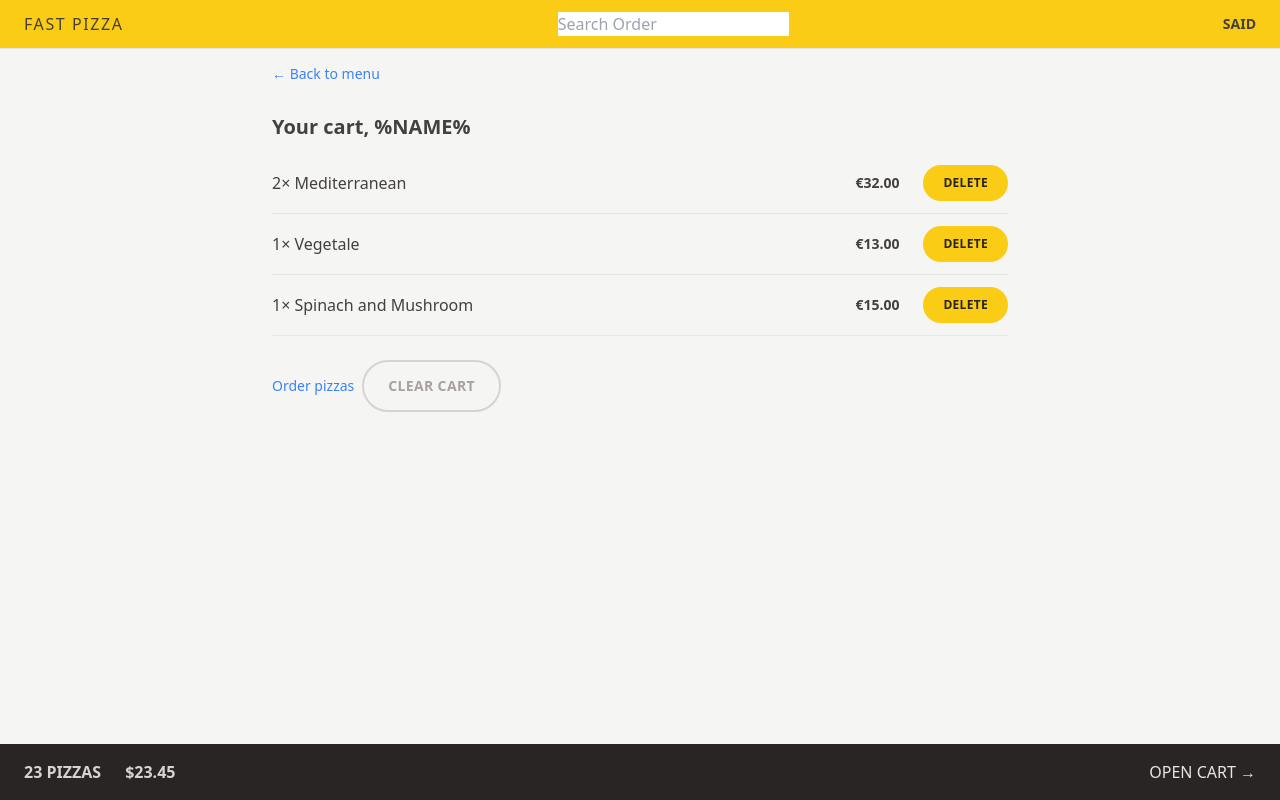
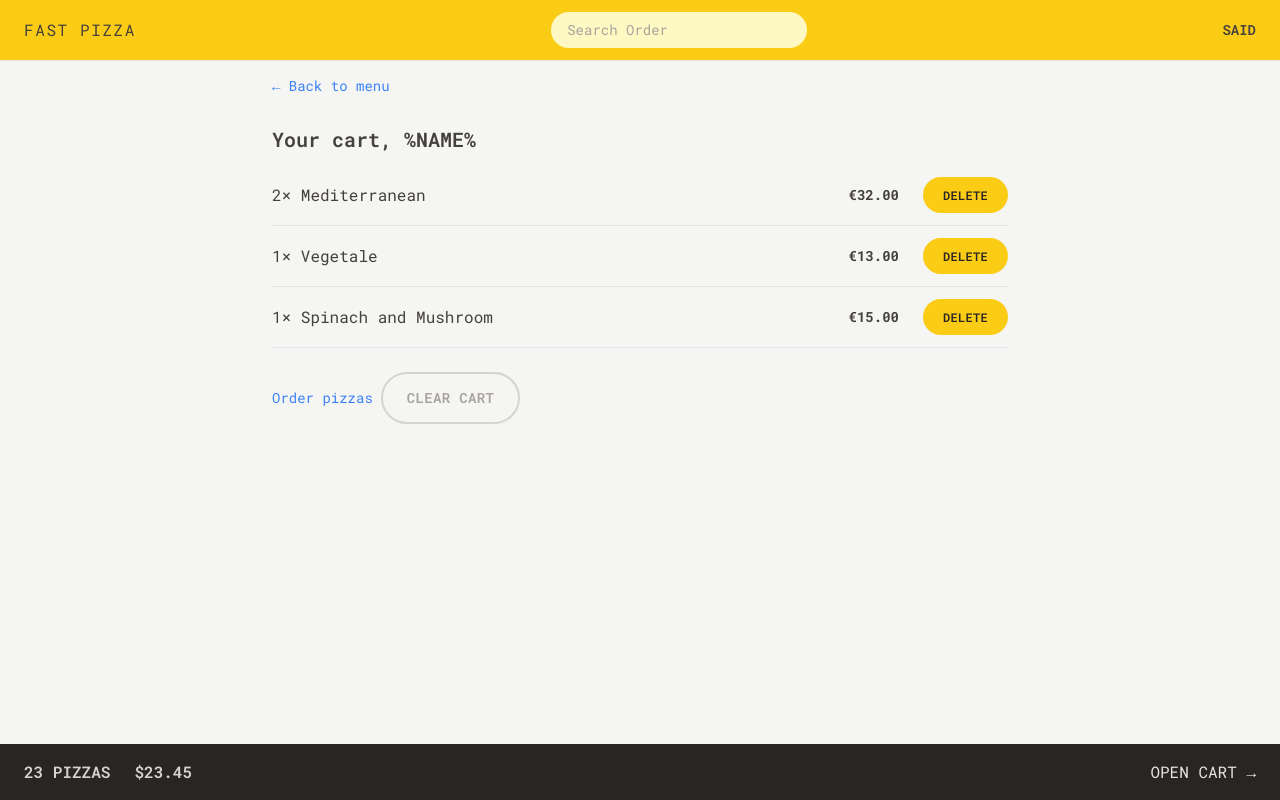
Before and after one commit to saidmallali/fast-pizza, a React (Vite) app: page /cart in a window 1280 px wide. Built offline with nearby package versions, Linux system fonts and the light colour scheme.

Commit message:
add final styling

```diff
--- a/index.html
+++ b/index.html
@@ -4,7 +4,13 @@
     <meta charset="UTF-8" />
     <link rel="icon" type="image/svg+xml" href="/vite.svg" />
     <meta name="viewport" content="width=device-width, initial-scale=1.0" />
-    <title>Vite + React + TS</title>
+    <link rel="preconnect" href="https://fonts.googleapis.com" />
+    <link rel="preconnect" href="https://fonts.gstatic.com" crossorigin />
+    <link
+      href="https://fonts.googleapis.com/css2?family=Inter:wght@400;600;700;800&family=Roboto+Mono:wght@200;300;400;500;600;700&display=swap"
+      rel="stylesheet"
+    />
+    <title>fast Pizza</title>
   </head>
   <body class="bg-stone-100 text-stone-700">
     <div id="root"></div>
--- a/package.json
+++ b/package.json
@@ -10,9 +10,11 @@
     "preview": "vite preview"
   },
   "dependencies": {
+    "@reduxjs/toolkit": "^1.9.5",
     "axios": "^1.4.0",
     "react": "^18.2.0",
     "react-dom": "^18.2.0",
+    "react-redux": "^8.1.2",
     "react-router-dom": "^6.14.2"
   },
   "devDependencies": {
--- a/src/features/menu/Menu.tsx
+++ b/src/features/menu/Menu.tsx
@@ -7,7 +7,7 @@ function Menu() {
   const menu = useLoaderData() as Pizza[];
 
   return (
-    <ul>
+    <ul className="divide-y divide-stone-200 px-2">
       {/* { menu.map((pizza) => <MenuItem key={pizza.id} pizza={pizza} />)} */}
       {menu.map((pizza) => (
         <MenuItem pizza={pizza} />
--- a/src/features/menu/MenuItem.tsx
+++ b/src/features/menu/MenuItem.tsx
@@ -1,4 +1,5 @@
 import { formatCurrency } from "../../utils/helpers";
+import Button from "../../ui/Button";
 
 interface Pizza {
   id?: number;
@@ -18,17 +19,26 @@ function MenuItem({ pizza }: Props) {
 
   if (!pizza) return null;
   return (
-    <li>
-      <img src={imageUrl} alt={name} />
-      <div>
-        <p>{name}</p>
-        <p>{ingredients?.join(", ")}</p>
-        <div>
+    <li className="flex gap-4 py-2 ">
+      <img
+        src={imageUrl}
+        alt={name}
+        className={`h-24 ${soldOut ? "opacity-70 grayscale" : ""}`}
+      />
+      <div className="flex grow flex-col pt-0.5">
+        <p className="font-medium">{name}</p>
+        <p className="text-sm capitalize italic text-stone-500">
+          {ingredients?.join(", ")}
+        </p>
+        <div className="mt-auto flex items-center justify-between">
           {!soldOut ? (
-            <p>{unitPrice && formatCurrency(unitPrice)}</p>
+            <p className="text-sm">{unitPrice && formatCurrency(unitPrice)}</p>
           ) : (
-            <p>Sold out</p>
+            <p className="text-sm font-medium uppercase text-stone-500">
+              Sold out
+            </p>
           )}
+          <Button type="small">Add to cart</Button>
         </div>
       </div>
     </li>
--- a/src/features/order/CreateOrder.tsx
+++ b/src/features/order/CreateOrder.tsx
@@ -42,7 +42,6 @@ const fakeCart = [
 function CreateOrder() {
   const navigation = useNavigation();
   const formErrors = useActionData() as ErrorForm;
-  console.log(formErrors);
   // const [withPriority, setWithPriority] = useState(false);
   const cart = fakeCart;
   const isSubmitting = navigation.state === "submitting";
@@ -61,10 +60,10 @@ function CreateOrder() {
         <div className="mb-5 flex flex-col gap-2 sm:flex-row sm:items-center">
           <label className="sm:basis-40">Phone number</label>
           <div className="grow">
-            <input type="tel" name="phone" required />
+            <input className="input w-full" type="tel" name="phone" required />
           </div>
           {formErrors?.phone && (
-            <p className="mt-2 rounded-md bg-red-100 p-2 text-xs text-red-700">
+            <p className=" mt-2 rounded-md bg-red-100 p-2 text-xs text-red-700">
               {formErrors.phone}
             </p>
           )}
@@ -112,23 +111,25 @@ interface ErrorForm {
 export async function action({ request }: ActionFunctionArgs) {
   const formData = await request.formData();
   const data = Object.fromEntries(formData);
+  const phoneData = data.phone;
 
+  // customer: data.customer as string,
+  //   phone: data.phone as string,
   const order = {
-    customer: data.customer,
-    phone: data.phone,
+    ...data,
     cart: JSON.parse(data.cart as string),
     priority: data.priority === "on",
   };
 
   const errors = {} as ErrorForm;
-  if (!isValidPhone(order.phone as string))
+  if (!isValidPhone(phoneData as string))
     errors.phone =
       "Please give us your correct phone number. we might need it to contact you.";
 
   if (Object.keys(errors).length > 0) return errors;
 
-  // const newOrder = await createOrder(order);
+  const newOrder = await createOrder(order);
 
-  // return redirect(`/order/${newOrder.id}`);
+  return redirect(`/order/${newOrder.id}`);
 }
 export default CreateOrder;
--- a/src/features/order/SearchOrder.tsx
+++ b/src/features/order/SearchOrder.tsx
@@ -17,6 +17,7 @@ const SearchOrder = () => {
         onChange={(e) => setQuery(e.target.value)}
         placeholder="Search Order"
         value={query}
+        className="w-28 rounded-full bg-yellow-100 px-4 py-2 text-sm transition-all duration-300 placeholder:text-stone-400 focus:outline-none focus:ring focus:ring-yellow-500 focus:ring-opacity-50 sm:w-64 sm:focus:w-72"
       />
     </form>
   );
--- /dev/null
+++ b/src/features/user/userSlice.ts
@@ -0,0 +1,94 @@
+// import { createAsyncThunk, createSlice } from "@reduxjs/toolkit";
+// import { getAddress } from "../../services/apiGeocoding";
+
+// function getPosition() {
+//   return new Promise(function (resolve, reject) {
+//     navigator.geolocation.getCurrentPosition(resolve, reject);
+//   });
+// }
+
+// interface Coords {
+//   latitude: number;
+//   longitude: number;
+// }
+
+// interface FetchedPosition {
+//   coords: Coords;
+// }
+
+// export const fetchAddress = createAsyncThunk(
+//   "user/fetchAddress",
+//   async function () {
+//     // 1) We get the user's geolocation position
+//     const positionObj = (await getPosition()) as FetchedPosition;
+//     const position = {
+//       latitude: positionObj.coords.latitude,
+//       longitude: positionObj.coords.longitude,
+//     };
+
+//     // 2) Then we use a reverse geocoding API to get a description of the user's address, so we can display it the order form, so that the user can correct it if wrong
+//     const addressObj = await getAddress(position);
+//     const address = `${addressObj?.locality}, ${addressObj?.city} ${addressObj?.postcode}, ${addressObj?.countryName}`;
+
+//     // 3) Then we return an object with the data that we are interested in.
+//     // Payload of the FULFILLED state
+//     return { position, address };
+//   },
+// );
+
+// const initialState = {
+//   username: "",
+//   status: "idle",
+//   position: {},
+//   address: "",
+//   error: "",
+// };
+
+// const userSlice = createSlice({
+//   name: "user",
+//   initialState,
+//   reducers: {
+//     updateName(state, action) {
+//       state.username = action.payload;
+//     },
+//   },
+//   extraReducers: (builder) =>
+//     builder
+//       .addCase(fetchAddress.pending, (state, action) => {
+//         state.status = "loading";
+//       })
+//       .addCase(fetchAddress.fulfilled, (state, action) => {
+//         state.position = action.payload.position;
+//         state.address = action.payload.address;
+//         state.status = "idle";
+//       })
+//       .addCase(fetchAddress.rejected, (state, action) => {
+//         state.status = "error";
+//         state.error =
+//           "There was a problem getting your address. Make sure to fill this field!";
+//       }),
+// });
+
+// export const { updateName } = userSlice.actions;
+
+// export default userSlice.reducer;
+
+import { createSlice } from "@reduxjs/toolkit";
+
+const initialState = {
+  username: "",
+};
+
+const userSlice = createSlice({
+  name: "user",
+  initialState,
+  reducers: {
+    updateName(state, action) {
+      state.username = action.payload;
+    },
+  },
+});
+
+export const { updateName } = userSlice.actions;
+
+export default userSlice.reducer;
--- a/src/index.css
+++ b/src/index.css
@@ -2,41 +2,48 @@
 @tailwind components;
 @tailwind utilities;
 
-/* body {
-  font-family: system-ui, -apple-system, BlinkMacSystemFont, "Segoe UI", Roboto,
-    Oxygen, Ubuntu, Cantarell, "Open Sans", "Helvetica Neue", sans-serif;
-  background-color: #f7f7f7;
-  color: #444;
+@layer components {
+  .input {
+    @apply rounded-full border border-stone-200 px-4 py-2 text-sm transition-all duration-300 placeholder:text-stone-400 focus:outline-none focus:ring focus:ring-yellow-400 md:px-6 md:py-3;
   }
-
-.layout {
-  display: grid;
-  grid-template-rows: auto 1fr auto;
-  gap: 32px;
-  height: 100dvh;
-} */
 
   /* https://dev.to/afif/i-made-100-css-loaders-for-your-next-project-4eje */
   .loader {
     width: 45px;
     aspect-ratio: 0.75;
-  --c: no-repeat linear-gradient(#333 0 0);
-  background: var(--c) 0% 50%, var(--c) 50% 50%, var(--c) 100% 50%;
+    --c: no-repeat linear-gradient(theme(colors.stone.800) 0 0);
+    background:
+      var(--c) 0% 50%,
+      var(--c) 50% 50%,
+      var(--c) 100% 50%;
     background-size: 20% 50%;
     animation: loading 1s infinite linear;
   }
 
   @keyframes loading {
     20% {
-    background-position: 0% 0%, 50% 50%, 100% 50%;
+      background-position:
+        0% 0%,
+        50% 50%,
+        100% 50%;
     }
     40% {
-    background-position: 0% 100%, 50% 0%, 100% 50%;
+      background-position:
+        0% 100%,
+        50% 0%,
+        100% 50%;
     }
     60% {
-    background-position: 0% 50%, 50% 100%, 100% 0%;
+      background-position:
+        0% 50%,
+        50% 100%,
+        100% 0%;
     }
     80% {
-    background-position: 0% 50%, 50% 50%, 100% 100%;
+      background-position:
+        0% 50%,
+        50% 50%,
+        100% 100%;
     }
   }
+}
--- a/src/services/apiGeocoding.ts
+++ b/src/services/apiGeocoding.ts
@@ -5,7 +5,7 @@ interface Params {
 
 export async function getAddress({ latitude, longitude }: Params) {
   const res = await fetch(
-    `https://api.bigdatacloud.net/data/reverse-geocode-client?latitude=${latitude}&longitude=${longitude}`
+    `https://api.bigdatacloud.net/data/reverse-geocode-client?latitude=${latitude}&longitude=${longitude}`,
   );
   if (!res.ok) throw Error("Failed getting address");
 
--- a/tailwind.config.js
+++ b/tailwind.config.js
@@ -2,7 +2,14 @@
 export default {
   content: ["./index.html", "./src/**/*.{js,ts,jsx,tsx}"],
   theme: {
-    extend: {},
+    fontFamily: {
+      sans: "Roboto Mono, monospace",
+    },
+    extend: {
+      height: {
+        screen: "100dvh",
+      },
+    },
   },
   plugins: [],
 };
```
Also changed, not shown: 1 other file (tests, documents, lock files or other folders). Lines whose indentation alone changed are shown as unchanged.
